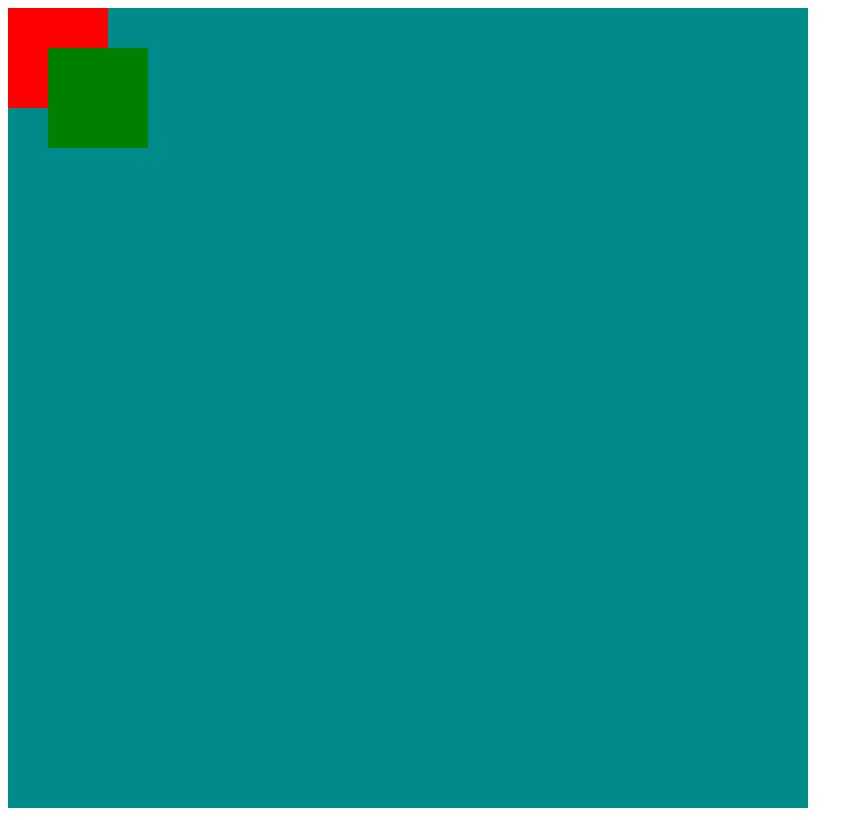
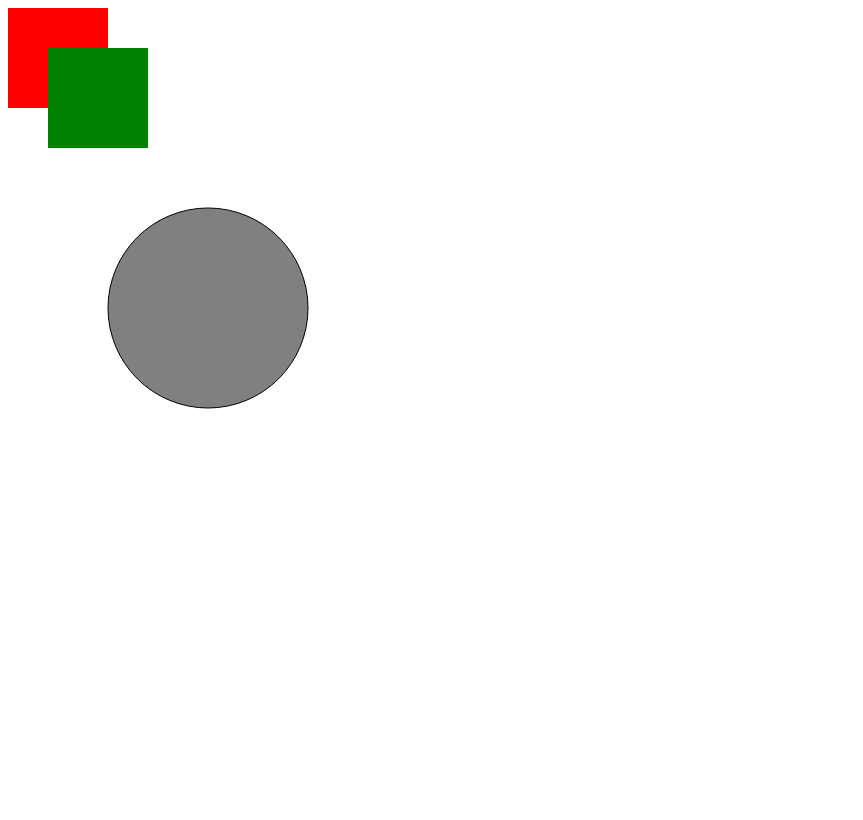
Before and after one commit to QCCS/canvas-awesome-demos, a website: page src/drag/test5.html in a window 1280 px wide. Shown: the whole page, without its empty margins (0-863 px from the left). Drawn offline with Linux system fonts and the light colour scheme.

Commit message:
Update test5.html

```diff
--- a/src/drag/test5.html
+++ b/src/drag/test5.html
@@ -3,12 +3,7 @@
 <head>
     <meta charset="utf-8">
     <meta name="author" content="http://www.softwhy.com/" />
-    <title>canvas两个长方形拖拽</title>
-    <style>
-        #box{
-            background: darkcyan;
-        }
-    </style>
+    <title>canvas事件系统</title>
 
 </head>
 <body>
@@ -16,60 +11,90 @@
 </body>
 <script>
     window.onload = function() {
-        var canvas = document.getElementById('box');
-        var ctx = canvas.getContext('2d');
+        var superCanvas = {};
+        superCanvas.init = function (id) {
+            this.canvas = document.getElementById(id);
+            this.ctx = this.canvas.getContext('2d');
+        }
+        //画矩形
+        superCanvas.drawRect = function drawRect(obj) {
+            this.ctx.beginPath();
+            this.ctx.fillStyle = obj.color;
+            this.ctx.fillRect(obj.x, obj.y, obj.w, obj.h);
+            this.ctx.stroke();
+        }
+        //画圆形
+        superCanvas.drawCirle = function drawRect(obj) {
+            this.ctx.beginPath();
+            this.ctx.fillStyle = obj.color;
+            this.ctx.arc(obj.x , obj.y , obj.r , 0 , Math.PI*2);
+            this.ctx.fill();
+            this.ctx.closePath();
+            this.ctx.stroke();
+        }
+
+        //是否在矩形里面
+        superCanvas.isInPath = function isInPath (x, y,obj){
+            this.ctx.beginPath();
+            //每次检测的时候，都需要从新绘制一次
+            if(obj.type === 'rect'){
+                this.ctx.rect(obj.x, obj.y, obj.w, obj.h);
+            }
+            if(obj.type === 'cirle'){
+                this.ctx.arc(obj.x , obj.y , obj.r , 0 , Math.PI*2);
+            }
+            return this.ctx.isPointInPath(x, y)
+        }
+        //添加事件
+        superCanvas.addEvent = function addEvent(obj,e,callback) {
+            function func(e,obj){
+                if(superCanvas.isInPath(e.offsetX, e.offsetY,obj)) {
+                    callback(e);
+                }
+            }
+            this.canvas.addEventListener(e,function (e) {
+                func(e,obj);
+            },false);
+        }
+
+        //初始化画布
+        superCanvas.init("box");
         var rect1 = {
             x : 0,
             y : 0,
             w : 100,
             h : 100,
-            color:'red'
+            color:'red',
+            type:"rect"
         }
         var rect2 = {
             x : 40,
             y : 40,
             w : 100,
             h : 100,
-            color:'green'
+            color:'green',
+            type:"rect"
+        }
+        var cirle = {
+            x : 200,
+            y : 300,
+            r: 100,
+            color:'gray',
+            type:"cirle"
         }
 
-        var drawRect = function (obj) {
-            ctx.beginPath();
-            ctx.fillStyle = obj.color;
-            ctx.fillRect(obj.x, obj.y, obj.w, obj.h);
-            ctx.stroke();
-        }
-        drawRect(rect1);
-        drawRect(rect2);
-
-        function isInPath (x, y,obj){
-            ctx.beginPath();
-            ctx.rect(obj.x, obj.y, obj.w, obj.h);
-            return ctx.isPointInPath(x, y)
-        }
-        canvas.addEventListener('click', function(e){
-            console.log(e.offsetX)
-            console.log(e.offsetY)
-            if(isInPath(e.offsetX, e.offsetY,rect1)) {
-                console.log('hello rect1')
-            }
-        },false)
-
-        canvas.addEventListener('click', function(e){
-            console.log(e.offsetX)
-            console.log(e.offsetY)
-            if(isInPath(e.offsetX, e.offsetY,rect2)) {
-                console.log('hello rect2')
-            }
-        },false)
-
-//        canvas.addEventListener('mousemove', function(e){
-//            console.log(e.offsetX)
-//            console.log(e.offsetY)
-//            if(isInPath(e.offsetX, e.offsetY,rect2)) {
-//                console.log('hello rect2')
-//            }
-//        })
+        superCanvas.drawRect(rect1);
+        superCanvas.drawRect(rect2);
+        superCanvas.drawCirle(cirle);
+        superCanvas.addEvent(rect1,'click', function(e){
+           console.log(e)
+        })
+        superCanvas.addEvent(rect2,'click', function(e){
+           console.log(e)
+        })
+        superCanvas.addEvent(cirle,'click', function(e){
+            console.log(e)
+        })
 
     }
 </script>
```
